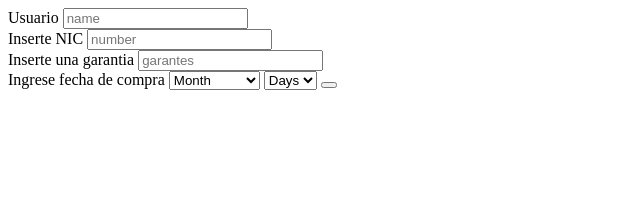
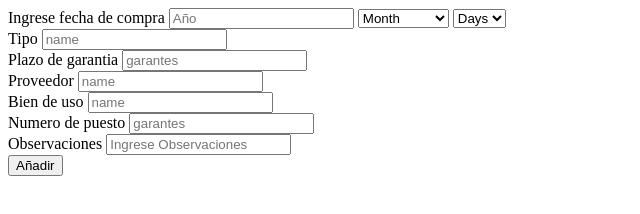
Before and after one commit to lucas-hm/edemsa, a website: page public/page/index.html in a window 1280 px wide. Shown: the whole page, without its empty margins (0-640 px from the left). Drawn offline with Linux system fonts and the light colour scheme.

Commit message:
terminado

```diff
--- a/public/components/js/app.js
+++ b/public/components/js/app.js
@@ -2,6 +2,12 @@ var user = document.getElementById("user").required;
 var ID = document.getElementById("ID").required;
 var garantia = document.getElementById("garantia");
 var fecha = document.getElementById("fecha");
+var proveedor = document.getElementById("proveedor");
+var uso = document.getElementById("uso");
+var tipo = document.getElementById("tipo");
+var observacion = document.getElementById("observacion");
+var user = document.getElementById("user");
+
 
 function validateEmail(user) {
     // regular expression for email validation
--- a/public/page/index.html
+++ b/public/page/index.html
@@ -6,26 +6,11 @@
 <body>
     <div class="container" id="Registro">
         <div>
-            <label for="user" class="form-label">
-                Usuario
-            </label>
-            <input type="email" class="form-control" id="user" placeholder="name">
-        </div>
-        <div>
-            <label for="ID" class="form-label">
-                Inserte NIC
-            </label>
-            <input type="text" class="form-control" id="ID" placeholder="number">
-        </div>
-        <div>
-            <label for="user" class="form-label">
-                Inserte una garantia
-            </label>
-            <input type="number" min="0" class="form-control" id="garantia" placeholder="garantes">
-        </div>
-        <div>
             <label for="user" class="form-label" id="fecha">
                 Ingrese fecha de compra
+
+                <input type="number" min="2020" class="form-control" placeholder="Año">
+
                 <select name="month">
                     <option value="month">Month</option>
                     <option value="january">Enero</option>
@@ -76,7 +61,43 @@
                     <option value="2">30</option>
                     <option value="2">31</option>
                 </select>
-                <button type="button" id="submit"></button>
+        </div>
+        <div>
+            <label /n/n for="user" class="form-label">
+                Tipo
+            </label>
+            <input type="email" class="form-control" id="tipo" placeholder="name">
+        </div>
+        <div>
+            <label for="user" class="form-label">
+                Plazo de garantia
+            </label>
+            <input type="number" min="0" class="form-control" id="garantia" placeholder="garantes">
+        </div>
+        <div>
+            <label /n/n for="user" class="form-label">
+                Proveedor
+            </label>
+            <input type="email" class="form-control" id="proveedor" placeholder="name">
+        </div>
+        <div>
+            <label /n/n for="user" class="form-label">
+                Bien de uso
+            </label>
+            <input type="email" class="form-control" id="uso" placeholder="name">
+        </div>
+        <div>
+            <label for="user" class="form-label">
+                Numero de puesto
+            </label>
+            <input type="number" min="0" class="form-control" id="puesto" placeholder="garantes">
+        </div>
+        <label /n/n for="user" class="form-label">
+            Observaciones
+        </label>
+        <input type="text" class="form-control" id="observacion" placeholder="Ingrese Observaciones">
+        <div>
+                <button type="button" id="submit" width="100" height="100">Añadir</button>
         </div>
     </div>
 </body>
```
Also changed, not shown: public/components/js/index.js (+7 -0 lines).
